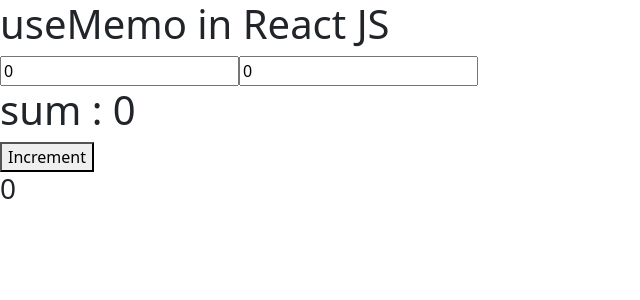
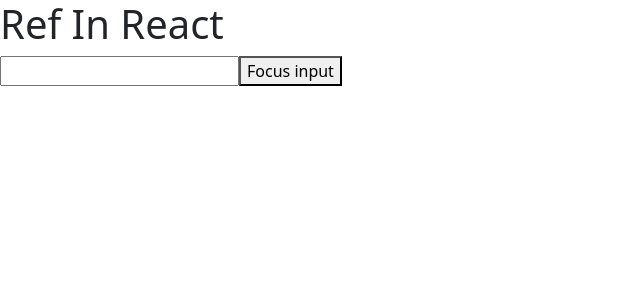
Before and after one commit to TaimoorAli77/code4Education, a React (Create React App) app: page / in a window 1280 px wide. Shown: the top 300 px of the page, without its empty margins (0-640 px from the left). Built offline with nearby package versions, Linux system fonts and the light colour scheme.

Commit message:
ref in react

```diff
--- a/src/App.js
+++ b/src/App.js
@@ -1,31 +1,31 @@
-import React, { useState, useMemo } from 'react';
+import React, { Component, createRef } from 'react';
 
-const App = () => {
-  const [num1, setNum1] = useState(0)
-  const [num2, setNum2] = useState(0)
+class App extends Component {
+  constructor() {
+    super();
+    this.myInputRef = createRef()
+  }
+  // componentDidMount() {
+  //   this.myInputRef.current.value = "Taimoor Ali"
+  // }
+  handleClick = () => {
+    this.myInputRef.current.focus()
+    this.myInputRef.current.style.color = "white"
+    this.myInputRef.current.style.background = "green"
+    console.log(this.myInputRef.current.value)
+  }
+  render() {
+    console.log(this.myInputRef)
+    return (
+      <div className="App">
+        <h1>Ref In React</h1>
 
-  const [count, setCount] = useState(0)
+        <input type="text" ref={this.myInputRef} />
+        <button onClick={this.handleClick}>Focus input</button>
+      </div>
+    )
+  }
 
-  const sum = useMemo(() => {
-    console.log("Calculating Sum ...")
-    let sum = num1 + num2
-    return sum
-  }, [num1, num2])
-
-  return (
-    <>
-      <h1>useMemo in React JS</h1>
-      <input type="number" value={num1} onChange={(e) => { setNum1(Number(e.target.value)) }} />
-      <input type="number" value={num2} onChange={(e) => { setNum2(Number(e.target.value)) }} />
-      <h1>sum : {sum}</h1>
-      {/* if we don't pass props then it will not rerender that */}
-      <button onClick={() => { setCount(count + 1) }}>Increment</button>
-      <h3>
-        {count}
-
-      </h3>
-    </>
-  );
 }
 
 export default App;
```
